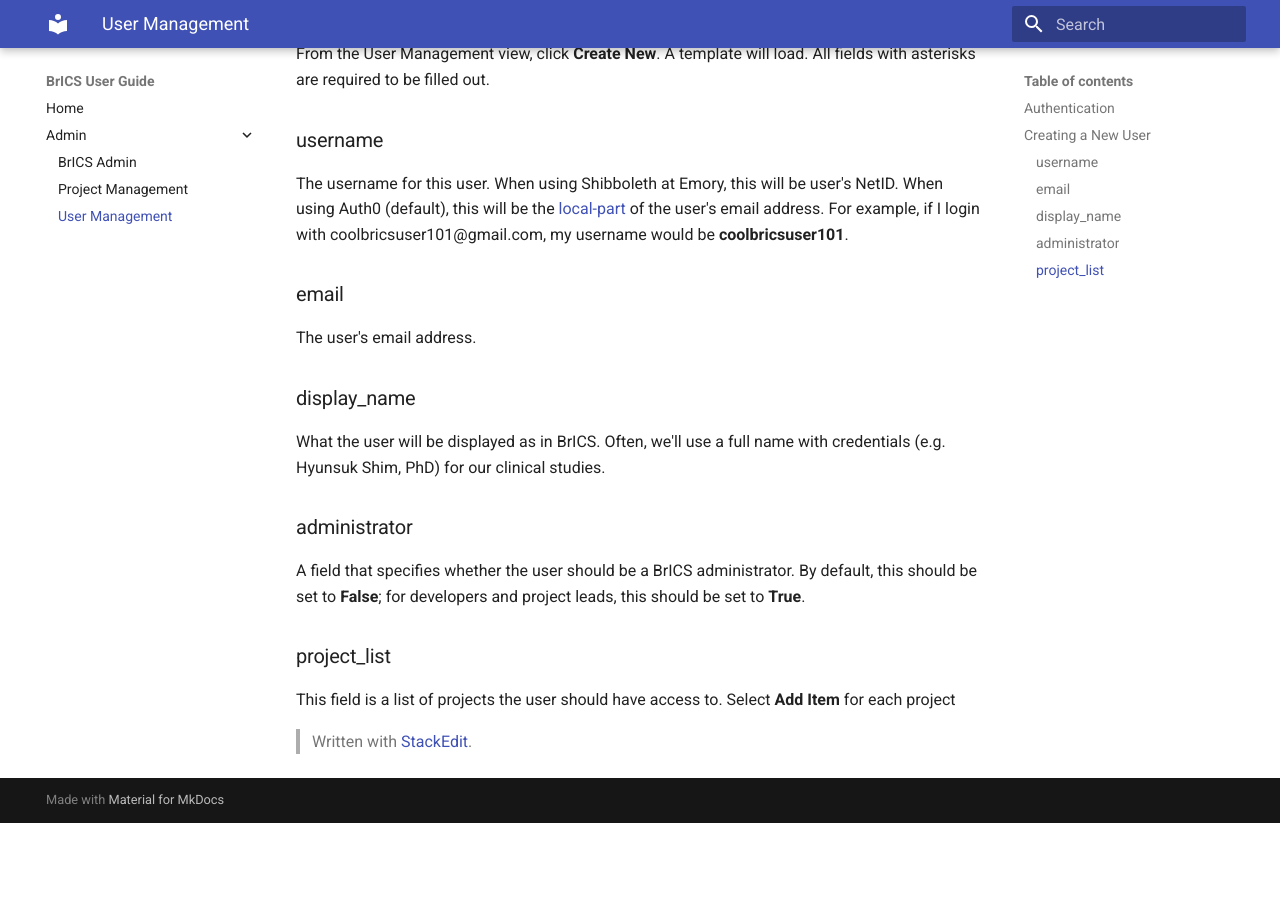
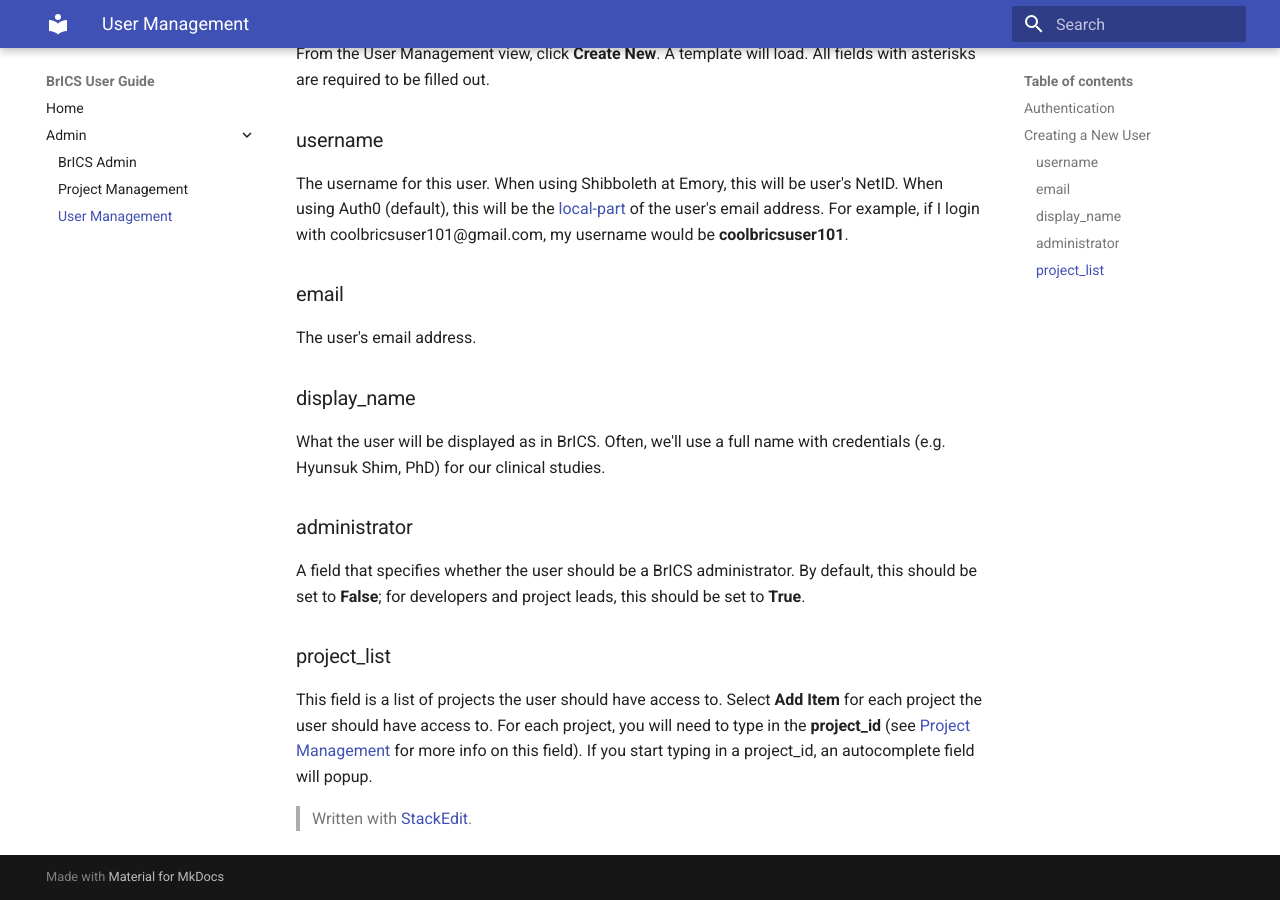
Before and after one commit to BrainImaging/brics-docs, an MkDocs documentation site: the page built from docs/admin/user.md, in a window 1280 px wide and 900 px high, scrolled down 525 px. Built offline with MkDocs 1.6.1 and Material for MkDocs 9.7.7, drawn with Linux system fonts in a browser that asks for light colours; before the commit the page ends 1348 px from its top, so only the background shows below that.

Commit message:
docs/admin/user.md updated from https://stackedit.io/

```diff
--- a/docs/admin/user.md
+++ b/docs/admin/user.md
@@ -22,8 +22,9 @@ What the user will be displayed as in BrICS. Often, we'll use a full name with c
 A field that specifies whether the user should be a BrICS administrator. By default, this should be set to **False**; for developers and project leads, this should be set to **True**.
 
 ### project_list
-This field is a list of projects the user should have access to. Select **Add Item** for each project
+This field is a list of projects the user should have access to. Select **Add Item** for each project the user should have access to. For each project, you will need to type in the **project_id** (see [Project Management](project/) for more info on this field). If you start typing in a project_id, an autocomplete field will popup.
+
 > Written with [StackEdit](https://stackedit.io/).
 <!--stackedit_data:
-eyJoaXN0b3J5IjpbMTQ5MTM3OTQ5MiwxMTM4Njg0MTcwXX0=
+eyJoaXN0b3J5IjpbNDI5OTQxMjEzLDExMzg2ODQxNzBdfQ==
 -->
```
